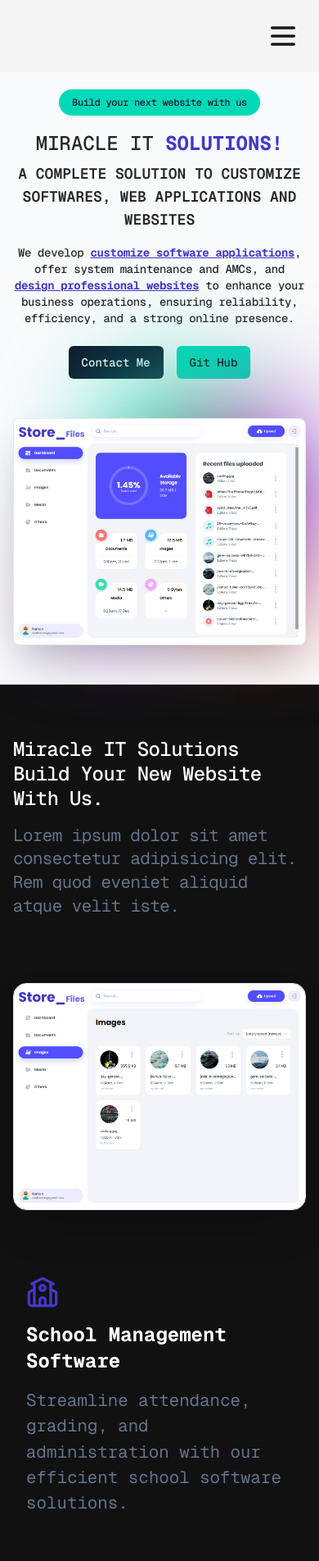
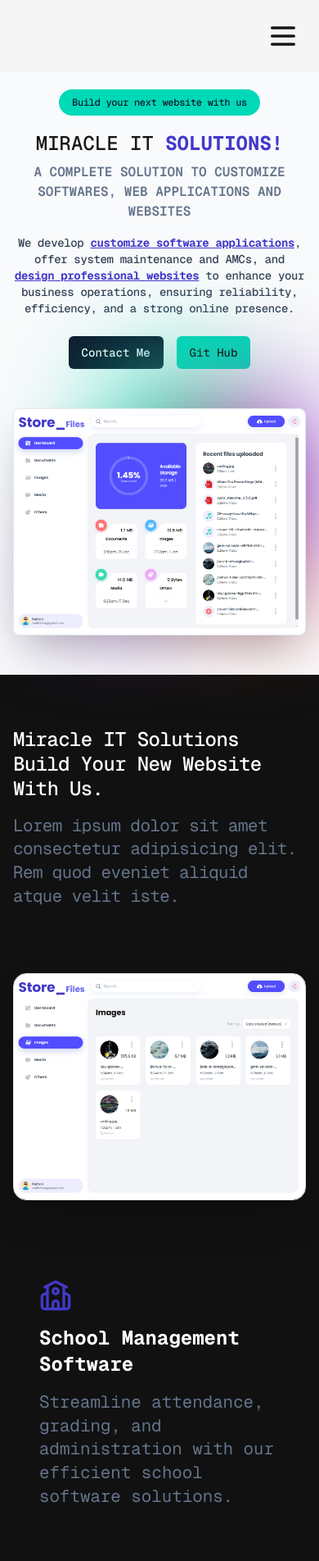
Before and after one commit to FarhanQuadri25/miracle-It-solutions, a Next.js app: page / in a window 390 px wide. Shown: the top 1904 px of the page at 82% size. Built offline with nearby package versions, Linux system fonts and the light colour scheme.

Commit message:
few ui changes and fonts

```diff
--- a/app/(section)/_components/Firstsection.tsx
+++ b/app/(section)/_components/Firstsection.tsx
@@ -7,14 +7,14 @@ const Firstsection = () => {
       <span className="text-xs sm:text-sm text-primary font-medium tracking-tight bg-greenaccent px-4 py-2 rounded-full">
         Build your next website with us
       </span>
-      <h2 className="mt-6 text-2xl sm:text-5xl md:text-6xl lg:text-7xl font-medium leading-tight uppercase">
+      <h2 className="mt-6 text-[#171717] text-2xl sm:text-5xl md:text-6xl lg:text-7xl font-medium leading-tight uppercase">
         Miracle IT <strong className=" text-indigo-700">Solutions!</strong>
-        <span className="block text-lg font-semibold mt-2">
+        <span className="block text-base text-muted-foreground font-semibold mt-2">
           A complete solution to customize softwares, web applications and
           websites
         </span>
       </h2>
-      <p className="max-w-3xl sm:max-w-4xl lg:max-w-6xl mt-4 font-medium lg:text-muted-foreground select-text tracking-tight mx-auto text-sm  sm:text-base md:text-lg">
+      <p className="max-w-3xl sm:max-w-4xl lg:max-w-6xl mt-4 font-medium text-slate-700 select-text tracking-tight mx-auto text-sm  sm:text-base md:text-lg">
         We develop{" "}
         <strong className="text-indigo-700 underline">
           customize software applications
--- a/app/(section)/_components/Third.tsx
+++ b/app/(section)/_components/Third.tsx
@@ -1,8 +1,5 @@
-
-
 import Image from "next/image";
 import { Code, Globe, Layout, School, Brush, Settings } from "lucide-react";
-
 
 type Feature = {
   name: string;
@@ -61,9 +58,7 @@ const Third = () => {
           eveniet aliquid atque velit iste.
         </p>
       </div>
-       <div
-        className={`relative mx-[1rem] mt-[5rem] mb-[5rem]`}
-      >
+      <div className={`relative mx-[1rem] mt-[5rem] mb-[5rem]`}>
         <Image
           src={`/images/new-cover.png`}
           width={900}
@@ -74,12 +69,14 @@ const Third = () => {
       </div>
 
       <div className="new-container px-[1rem] pb-[4rem]">
-        <div className="grid mt-16 gird-cols-1 sm:grid-cols-2 md:grid-cols-2 lg:grid-cols-3 gap-[5rem] md:gap-y-12 pb-[4rem] sm:mt-12 text-white">
+        <div className="grid mt-16 gird-cols-1 sm:grid-cols-2 md:grid-cols-2 lg:grid-cols-3 gap-[2rem] md:gap-y-12 pb-[4rem] sm:mt-12 text-white">
           {NEW_FEATURES.map(({ name, description, icon: Icon }, index) => (
-            <div className="flex flex-col gap-4" key={index}>
+            <div className="flex flex-col p-4 gap-4" key={index}>
               <div className="text-indigo-700">{<Icon size={40} />}</div>
               <h2 className="font-bold text-2xl ">{name}</h2>
-              <p className="text-muted-foreground">{description}</p>
+              <p className="text-muted-foreground leading-snug">
+                {description}
+              </p>
             </div>
           ))}
         </div>
```
